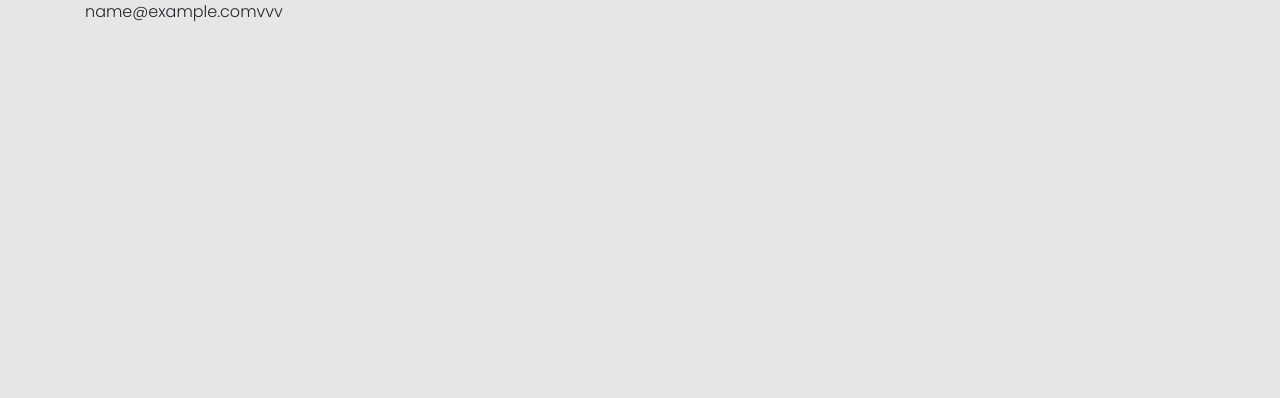
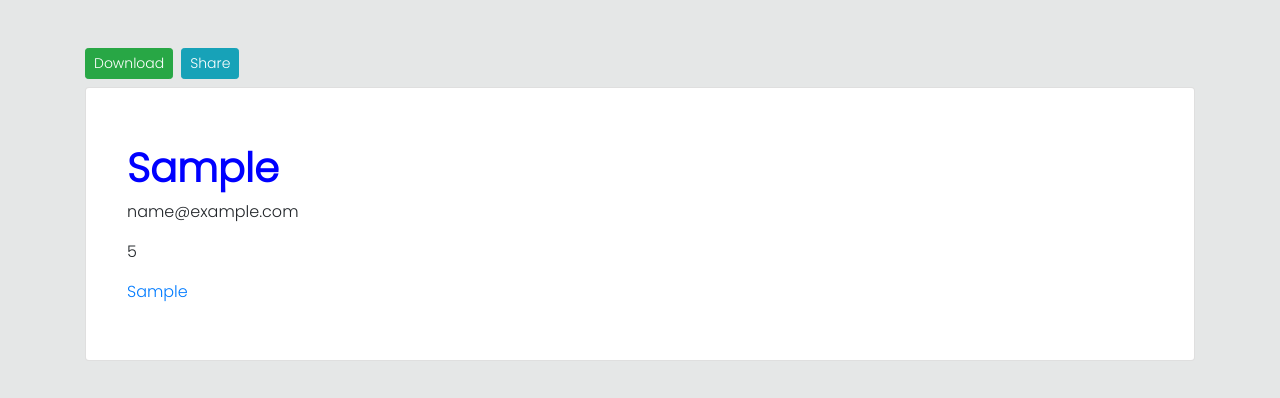
Before and after one commit to tharcissie/cv_builder, a React (Create React App) app: page / in a window 1280 px wide. Both pictures are taken after typing "Sample", "5", "name@example.com", "Sample", "Sample", "Sample" into the empty fields and a click on the button "BUILD YOUR CV". Shown: the top 398 px of the page. Built offline with nearby package versions, Linux system fonts and the light colour scheme.

Commit message:
implemented download

```diff
--- a/package.json
+++ b/package.json
@@ -3,13 +3,13 @@
   "version": "0.1.0",
   "private": true,
   "dependencies": {
-    "@reduxjs/toolkit": "^1.7.1",
     "@testing-library/jest-dom": "^5.16.1",
     "@testing-library/react": "^12.1.2",
     "@testing-library/user-event": "^13.5.0",
+    "html2canvas": "^1.4.1",
+    "jspdf": "^2.5.1",
     "react": "^17.0.2",
     "react-dom": "^17.0.2",
-    "react-redux": "^7.2.6",
     "react-router-dom": "^6.2.1",
     "react-scripts": "5.0.0",
     "web-vitals": "^2.1.4"
--- a/src/components/add.js
+++ b/src/components/add.js
@@ -1,22 +1,6 @@
 import React, { useState } from "react";
-import { connect } from "react-redux";
 import { useNavigate } from "react-router-dom";
-import { addCv } from "../redux/reducer";
-
-const mapStateToProps = (state) => {
-  return {
-    cv: state,
-  };
-};
-
-const mapDispatchToProps = (dispatch) => {
-  return {
-    addCv: (obj) => dispatch(addCv(obj)),
-  };
-};
-
-
-const Add = (props) => {
+const Add = () => {
   const navigate = useNavigate();
 
   const [input, setInputs] = useState({ email: '', names: '', phone: '', linkedin: '', school: '', course: '', start: '', end: '', job: '', company: '', enter: '', leave: '', school1: '', course1: '', start1: '', end1: '', job1: '', company1: '', enter1: '', leave1: '' })
@@ -31,10 +15,15 @@ const Add = (props) => {
 
   const handlesubmit = (e) => {
     e.preventDefault()
-    props.addCv(input);
+    try {
+      window.localStorage.setItem("cv", JSON.stringify({ input}))
+    } catch (error) {
+      console.log(error)
+    }
     setInputs({ email: '', names: '', phone: '', linkedin: '', school: '', course: '', start: '', end: '', job: '', company: '', enter: '', leave: '', school1: '', course1: '', start1: '', end1: '', job1: '', company1: '', enter1: '', leave1: '' });
     navigate('/view')
   }
+
 
 
   return (<div className="container mt-5">
@@ -285,4 +274,4 @@ const Add = (props) => {
   </div >)
 };
 
-export default connect(mapStateToProps, mapDispatchToProps)(Add)
+export default Add
--- a/src/components/view.js
+++ b/src/components/view.js
@@ -1,22 +1,49 @@
 import React from 'react';
-import { connect } from "react-redux";
+import { jsPDF } from "jspdf";
+import html2canvas from 'html2canvas';
 
-const mapStateToProps = (state) => {
-  return {
-    cv: state,
-  };
-};
+const View = () => {
 
-const View = (props) => {
-console.log(props.cv)
+  const printDocument = () => {
+    const input = document.getElementById('cv');
+    html2canvas(input)
+      .then((canvas) => {
+        const imgData = canvas.toDataURL('image/png');
+        const pdf = new jsPDF();
+        pdf.addImage(imgData, 'JPEG', 0, 0);
+        // pdf.output('dataurlnewwindow');
+        pdf.save("download.pdf");
+      });
+  }
+
+
+
+  let data = JSON.parse(localStorage.getItem("cv"));
+  const cv = data.input
+  console.log(data.input)
+
+
   return <div>
-    <div className='container'>
-      {props.cv.map(cv => {
-        return <p key={cv.phone}>{cv.email}vvv</p>
-      })}
+    <div className='container mt-5'>
+      <div className='mb-2'>
+        <button className='btn btn-sm btn-success mr-2' onClick={() =>printDocument()}>Download</button>
+        <button className='btn btn-sm btn-info'>Share</button>
+      </div>
+      <div id='cv' className='card p-5'> <div className='row'>
+        <div className='col-md-7 p-2'>
+          <div className='align-center'>
+            <h1 style={{color:"blue"}}><b>{cv.names}</b></h1>
+            <p>{cv.email}</p>
+            <p>{cv.phone}</p>
+            <a href={cv.linkedin}>{cv.linkedin}</a>
+          </div>
+        </div>
+        <div className='col-md-5 p-2'>
+        </div>
+      </div>
+      </div>
     </div>
-
   </div>;
 };
 
-export default connect(mapStateToProps)(View)
+export default View
--- a/src/index.js
+++ b/src/index.js
@@ -2,14 +2,12 @@ import React from 'react';
 import ReactDOM from 'react-dom';
 import App from './App';
 import reportWebVitals from './reportWebVitals';
-import { Provider } from "react-redux";
-import store from "./redux/store";
+//import { Provider } from "react-redux";
+//import store from "./redux/store";
 
 ReactDOM.render(
   <React.StrictMode>
-   <Provider store={store}>
       <App />
-    </Provider>
   </React.StrictMode>,
   document.getElementById('root')
 );
--- a/src/redux/reducer.js
+++ /dev/null
@@ -1,19 +0,0 @@
-import { createSlice } from "@reduxjs/toolkit";
-
-const initialState = [];
-
-const addReducer = createSlice({
-  name: "cv",
-  initialState,
-  reducers: {
-    addCv: (state, action) => {
-      state.push(action.payload);
-      return state;
-    }
-  },
-});
-
-export const {
-  addCv
-} = addReducer.actions;
-export const reducer = addReducer.reducer;
--- a/src/redux/store.js
+++ /dev/null
@@ -1,8 +0,0 @@
-import { configureStore } from "@reduxjs/toolkit";
-import { reducer } from "./reducer";
-
-const store = configureStore({
-  reducer: reducer,
-});
-
-export default store;
```
Also changed, not shown: 1 other file (tests, documents, lock files or other folders).
